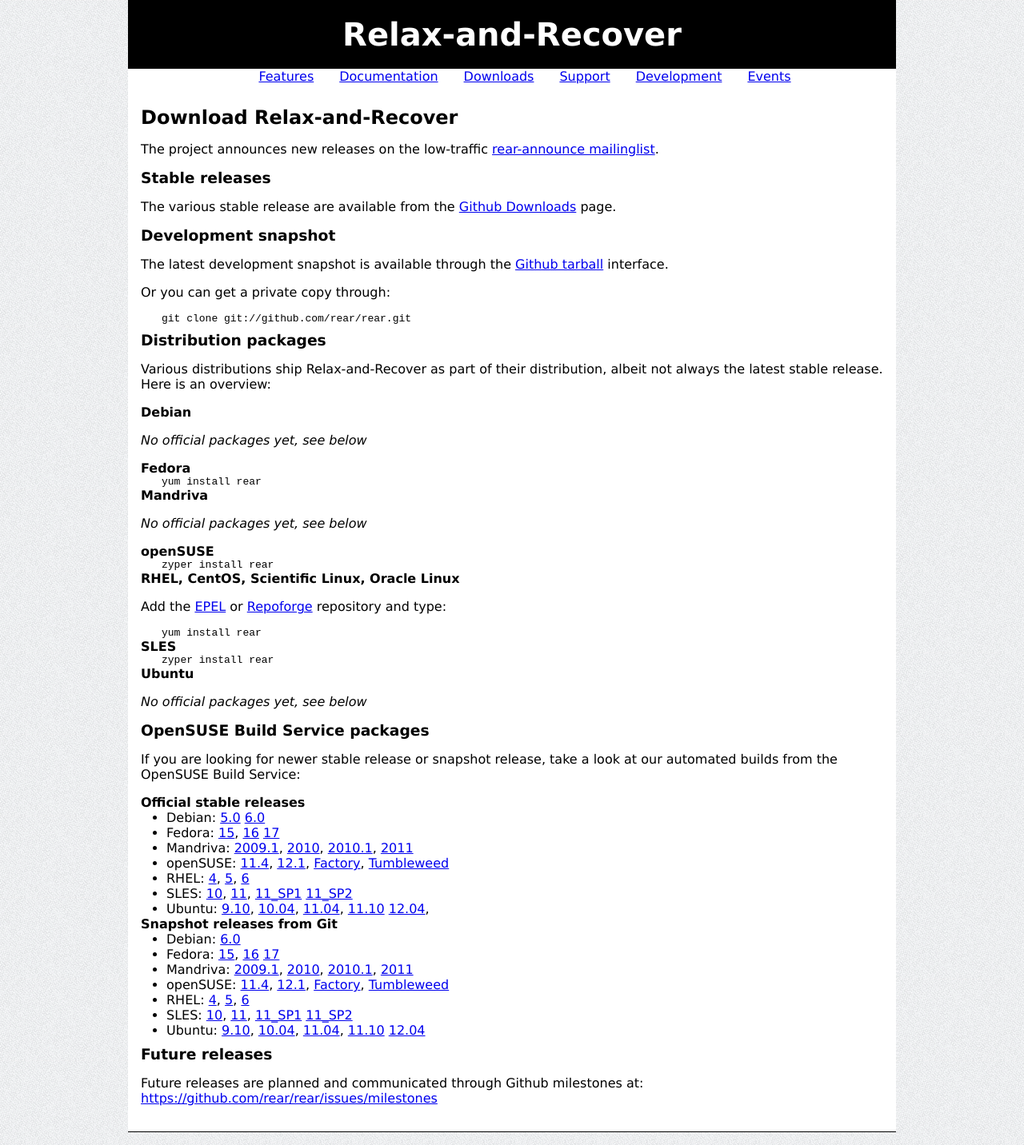
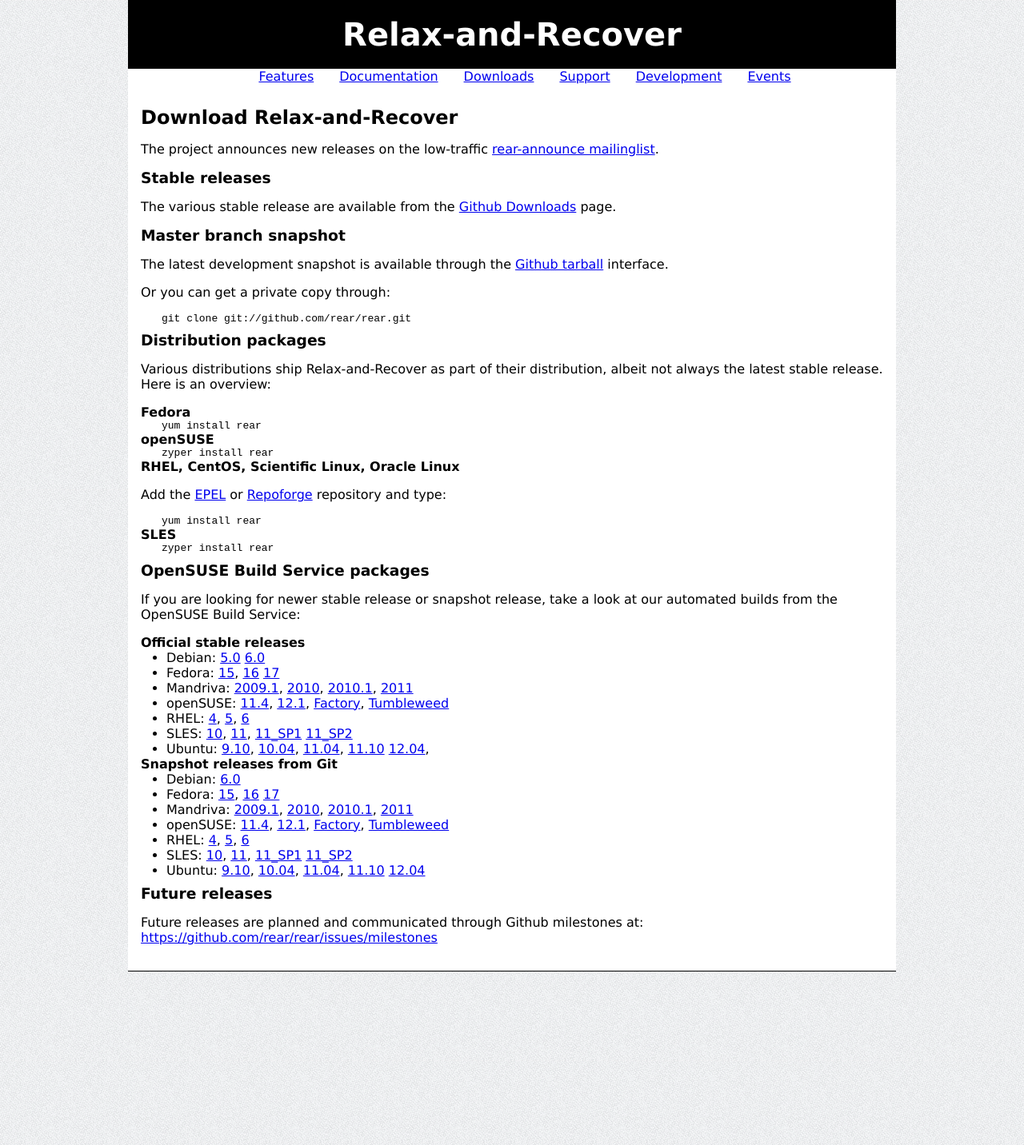
Before and after one commit to rear/rear.github.com, a Jekyll site: the page built from download/index.md, in a window 1280 px wide. Shown: the whole page at 80% size. Built offline with Jekyll 4.4.1, drawn with Linux system fonts in a browser that asks for light colours; comment, search, counter and statistics services are not loaded; after the commit the page ends 1231 px from its top, so only the background shows below that.

Commit message:
Small improvements to documentation

```diff
--- a/download/index.md
+++ b/download/index.md
@@ -12,7 +12,7 @@
 [Github Downloads](https://github.com/rear/rear/downloads) page.
 
 
-### Development snapshot
+### Master branch snapshot
 The latest development snapshot is available through the
 [Github tarball](https://github.com/rear/rear/tarball/master) interface.
 
@@ -25,15 +25,9 @@
 Various distributions ship Relax-and-Recover as part of their distribution,
 albeit not always the latest stable release. Here is an overview:
 
-#### Debian
-*No official packages yet, see below*
-
 #### Fedora
 
     yum install rear
-
-#### Mandriva
-*No official packages yet, see below*
 
 #### openSUSE
 
@@ -48,9 +42,6 @@
 #### SLES
 
     zyper install rear
-
-#### Ubuntu
-*No official packages yet, see below*
 
 
 ### OpenSUSE Build Service packages
```
Also changed, not shown: development/index.md (+2 -2 lines).
